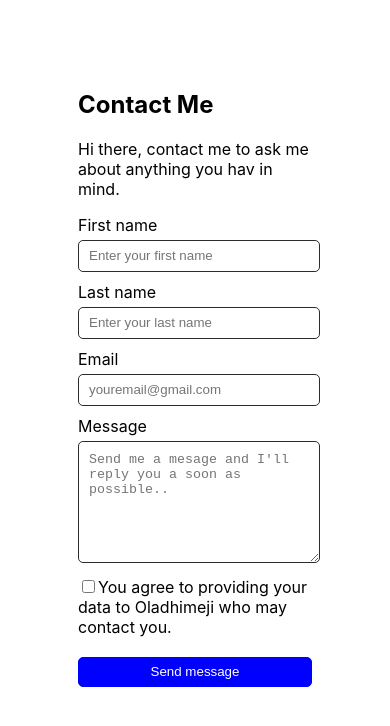
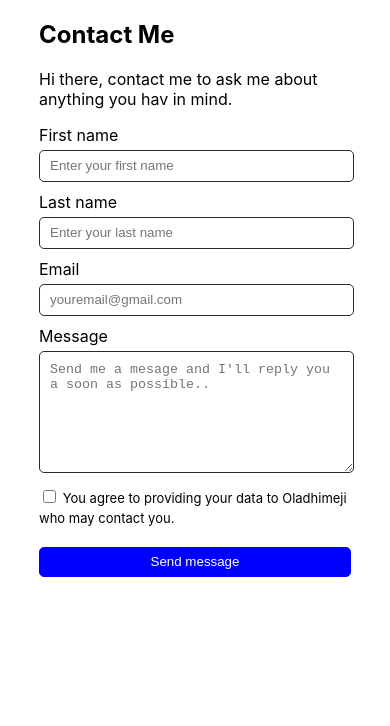
Before and after one commit to oladhimeji1/Profile-contact-form-with-React, a React (Create React App) app: page /contact in a window 390 px wide. Shown: the top 726 px of the page. Built offline with nearby package versions, Linux system fonts and the light colour scheme; the HTML template or start-up script is replaced by a standard one.

Commit message:
style: restyle the button

```diff
--- a/public/index.html
+++ b/public/index.html
@@ -5,39 +5,19 @@
     <link rel="icon" href="%PUBLIC_URL%/favicon.ico" />
     <meta name="viewport" content="width=device-width, initial-scale=1" />
     <meta name="theme-color" content="#000000" />
+    <meta name="author" content="Abdulrazaq Oladimeji Oladhimeji" />
     <meta
       name="description"
-      content="Web site created using create-react-app"
+      content="HNG Internship stage 2 frontend task created with React"
     />
     <link rel="apple-touch-icon" href="%PUBLIC_URL%/logo192.png" />
-    <!--
-      manifest.json provides metadata used when your web app is installed on a
-      user's mobile device or desktop. See https://developers.google.com/web/fundamentals/web-app-manifest/
-    -->
+
     <link rel="manifest" href="%PUBLIC_URL%/manifest.json" />
-    <!--
-      Notice the use of %PUBLIC_URL% in the tags above.
-      It will be replaced with the URL of the `public` folder during the build.
-      Only files inside the `public` folder can be referenced from the HTML.
 
-      Unlike "/favicon.ico" or "favicon.ico", "%PUBLIC_URL%/favicon.ico" will
-      work correctly both with client-side routing and a non-root public URL.
-      Learn how to configure a non-root public URL by running `npm run build`.
-    -->
-    <title>React App</title>
+    <title>HNG Internship Stage-2 Frontend Task</title>
   </head>
   <body>
     <noscript>You need to enable JavaScript to run this app.</noscript>
     <div id="root"></div>
-    <!--
-      This HTML file is a template.
-      If you open it directly in the browser, you will see an empty page.
-
-      You can add webfonts, meta tags, or analytics to this file.
-      The build step will place the bundled scripts into the <body> tag.
-
-      To begin the development, run `npm start` or `yarn start`.
-      To create a production bundle, use `npm run build` or `yarn build`.
-    -->
   </body>
 </html>
--- a/src/components/Contact.jsx
+++ b/src/components/Contact.jsx
@@ -25,13 +25,13 @@ const Contact = () =>{
 
                 <label htmlFor="message">Message</label> <br />
                 <textarea name="message" placeholder="Send me a mesage and I'll reply you a soon as possible.." id="message"></textarea>
-
+                <br />
                 <label className='comfirmaton' htmlFor="comfirmaton">
-                    <input type="checkbox" name="comfirmaton" id="comfirmaton" />
-                    You agree to providing your data to Oladhimeji who may contact you.
+                    <input type="checkbox" name="comfirmaton" id="comfirmaton" /> You
+                    agree to providing your data to Oladhimeji who may contact you.
                 </label> <br />
 
-                <button className='btn-submit' id="btn__submit">Send message</button>
+                <button title='Send message' className='btn-submit' id="btn__submit">Send message</button>
             </form>
         </div>
     )
--- a/src/css/contact.css
+++ b/src/css/contact.css
@@ -1,9 +1,9 @@
 
 .contact-form{
-    margin: 50px auto;
-    padding: 20px;
+    margin: 10px auto;
+    padding: 0;
     width: 60%;
-    /* border: 1px solid black; */
+    /* border: 1px solid rgb(255, 0, 0); */
 }
 .inputx, .btn-submit{
     margin: 5px 0 10px 0;
@@ -66,6 +66,9 @@
         width: 100%;
         margin: 20px 0;
     }
+    .contact-form{
+        width: 80%;
+    }
 }
 @media screen and (max-width: 600px) {
     .input-container{
@@ -81,6 +84,12 @@
         width: 100%;
         margin: 20px 0;
     }
+    .contact-form{
+        width: 80%;
+    }
+    .comfirmaton{
+        font-size: 13px;
+    }
 }
 @media screen and (max-width: 300px) {
     .inputx, #message, #email{
@@ -94,4 +103,7 @@
         font-size: 10px;
         margin: 20px 0;
     }
+    .contact-form{
+        width: 80%;
+    }
 }
```
